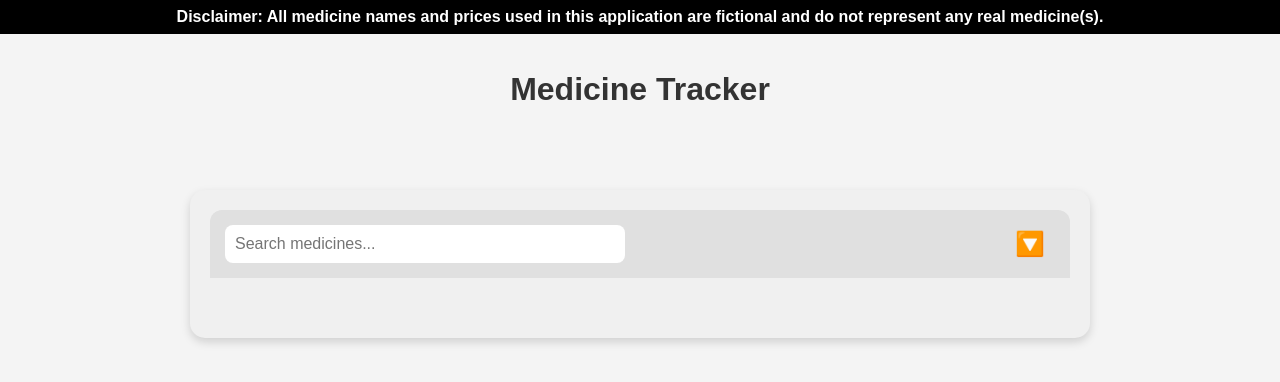
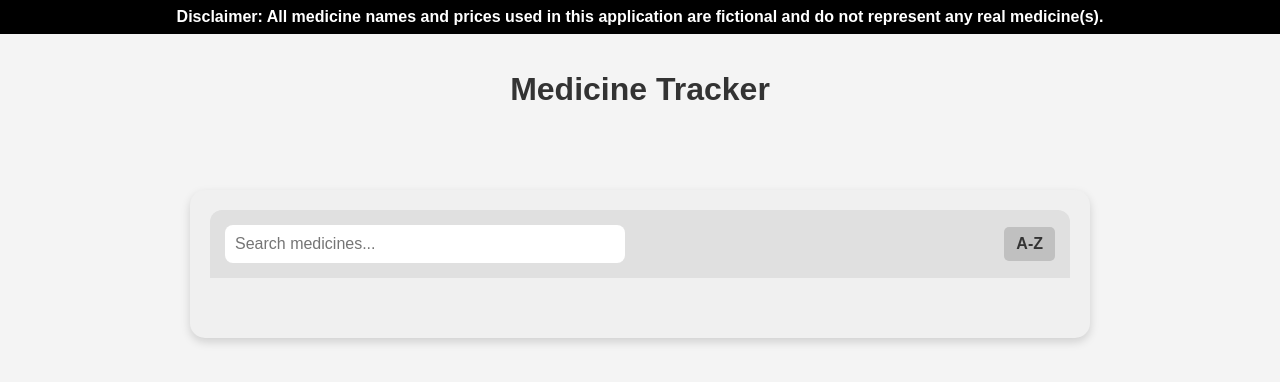
Before and after one commit to taylorking01/lilly-recruitment-challenge, a plain HTML site: page frontend/index.html in a window 1280 px wide. Drawn offline with Linux system fonts and the light colour scheme; no server answers.

Commit message:
Changed sort button to show A-Z text rather than a logo

```diff
--- a/frontend/index.html
+++ b/frontend/index.html
@@ -17,7 +17,7 @@
         <div class="medicine-container">
             <div class="medicine-header">
                 <input type="text" id="search-bar" placeholder="Search medicines..." oninput="filterMedicines()">
-                <span class="sort-icon">🔽</span>
+                <span class="sort-icon" onclick="sortMedicines()">A-Z</span>
             </div>
             <div class="medicine-list">
                 <!-- Medicine cards will be dynamically inserted here -->
--- a/frontend/style.css
+++ b/frontend/style.css
@@ -89,11 +89,16 @@ main {
 
 /* Sort Icon */
 .sort-icon {
-    font-size: 1.5rem;
+    font-size: 1rem;
+    font-weight: bold;
     cursor: pointer;
-    margin-left: 15px;
-    white-space: nowrap; /* Prevents text wrapping */
-    min-width: 40px; /* Ensures it stays on the same line */
+    padding: 8px 12px;
+    background: #c0c0c0;
+    border-radius: 5px;
+}
+
+.sort-icon:hover {
+    background: #c0c0c0;
 }
 
 /* Medicine List (Container for Cards) */
```
